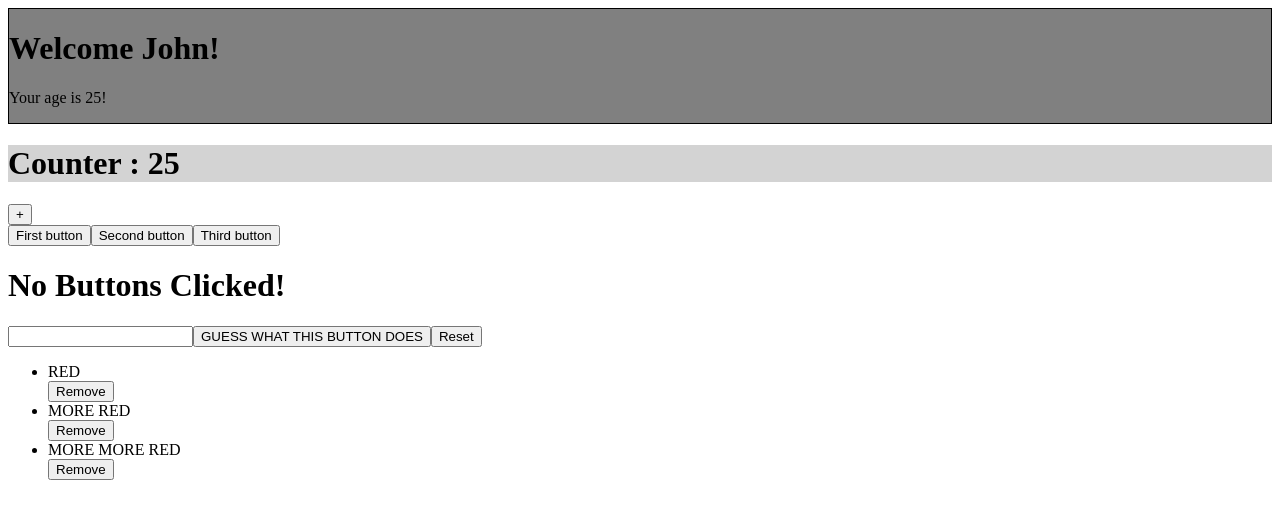
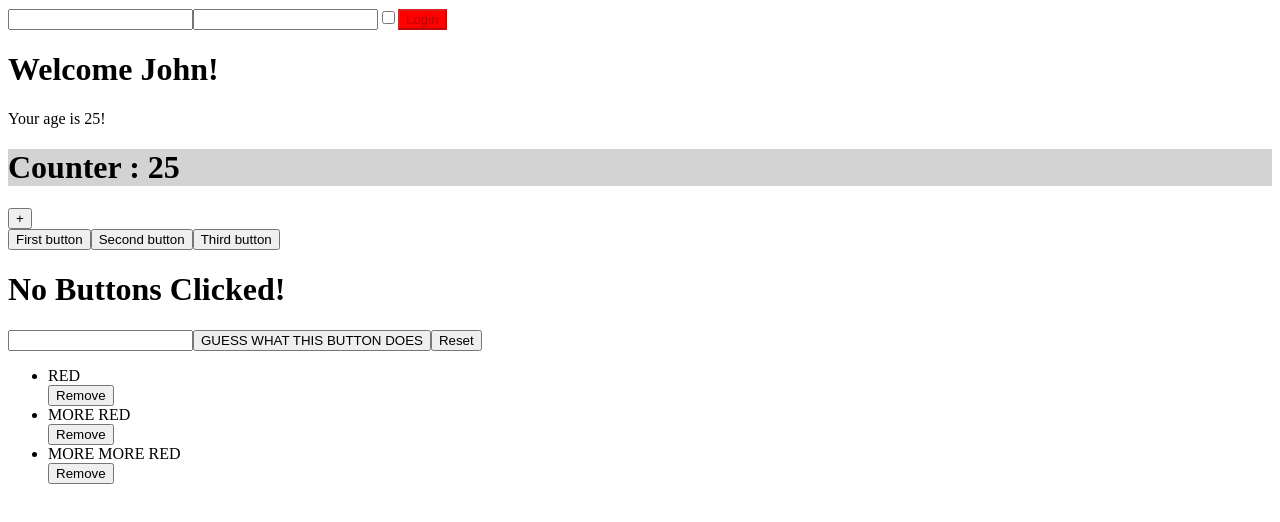
Before and after one commit to KaramGuliyev/React, a React (Create React App) app: page / in a window 1280 px wide. Shown: the top 522 px of the page. Built offline with nearby package versions, Linux system fonts and the light colour scheme.

Commit message:
Styling-3

```diff
--- a/src/App.js
+++ b/src/App.js
@@ -9,7 +9,7 @@ export class App extends React.Component {
   render() {
     return (
       <>
-        <Welcome
+        <InteractiveWelcome
           className="welcome"
           name={this.props.name}
           age={this.props.age}
--- a/src/Components/Welcome/InteractiveWelcome.js
+++ b/src/Components/Welcome/InteractiveWelcome.js
@@ -1,22 +1,24 @@
 import React, { Component } from "react";
 // import { Login } from "./Login";
 import { Welcome } from "./Welcome";
-import { UncontrolledLogin } from "./UncontrolledLogin";
+import { Login } from "./Login";
 
 export class InteractiveWelcome extends Component {
   handleSubmit(state) {
-    console.log(`User's username is ${state.userName} and password is ${state.password}`);
-  };
+    console.log(
+      `User's username is ${state.userName} and password is ${state.password}`
+    );
+  }
 
   render() {
     return (
       <>
-        {/* <Login
+        <Login
           handleSubmit={(state) => {
             this.handleSubmit(state);
           }}
-        /> */}
-        <UncontrolledLogin />
+        />
+        {/* <UncontrolledLogin /> */}
         <Welcome
           name={this.props.name}
           age={this.props.age}
--- a/src/Components/Welcome/Login.js
+++ b/src/Components/Welcome/Login.js
@@ -1,8 +1,4 @@
 import React, { Component } from "react";
-
-// Add a "login" button to the Login component.
-// This button should be disabled as long as the username and password inputs are empty.
-// When clicked, the event handler attached to the button should call an onLogin function passed as a prop to the Login component, passing it the state.
 
 export class Login extends Component {
   state = {
@@ -10,6 +6,7 @@ export class Login extends Component {
     password: "",
     remember: false,
     button: true,
+    class: "red",
   };
 
   handleChange = (e) => {
@@ -18,17 +15,27 @@ export class Login extends Component {
     let value = e.target.value;
     let type = e.target.type;
     let checked = e.target.checked;
+    let style = e.target.class;
 
     this.setState({
       [name]:
         type === "checkbox" ? checked : value,
       button:
-        this.state.userName &&
+        this.state.userName === "" &&
         this.state.password === ""
           ? true
           : false,
+      class:
+        this.state.password.length < 8
+          ? "red"
+          : "green",
     });
+
+    if (this.state.password.length < 8) {
+      console.log(true);
+    }
   };
+
   clearForm() {
     this.setState({
       userName: "",
@@ -60,6 +67,8 @@ export class Login extends Component {
         <button
           type="submit"
           name="button"
+          className={this.state.class}
+          color="black"
           disabled={this.state.button}
           onClick={() => {
             this.props.handleSubmit(this.state);
--- a/src/style/index.css
+++ b/src/style/index.css
@@ -1,7 +1,15 @@
-/* Modify the Counter component from Events 01 by styling the counter display
-using an inline style attribute. */
+/* Modify the Login component from Forms 03 so that the "login" button
+background color is "red" when the inputted password's length is shorter than 8 characters, green otherwise. */
 
 .welcome {
     background-color: gray;
     border: 1px solid black;
 }
+
+.red {
+    background-color: red;
+}
+
+.green {
+    background-color: green;
+}
```
